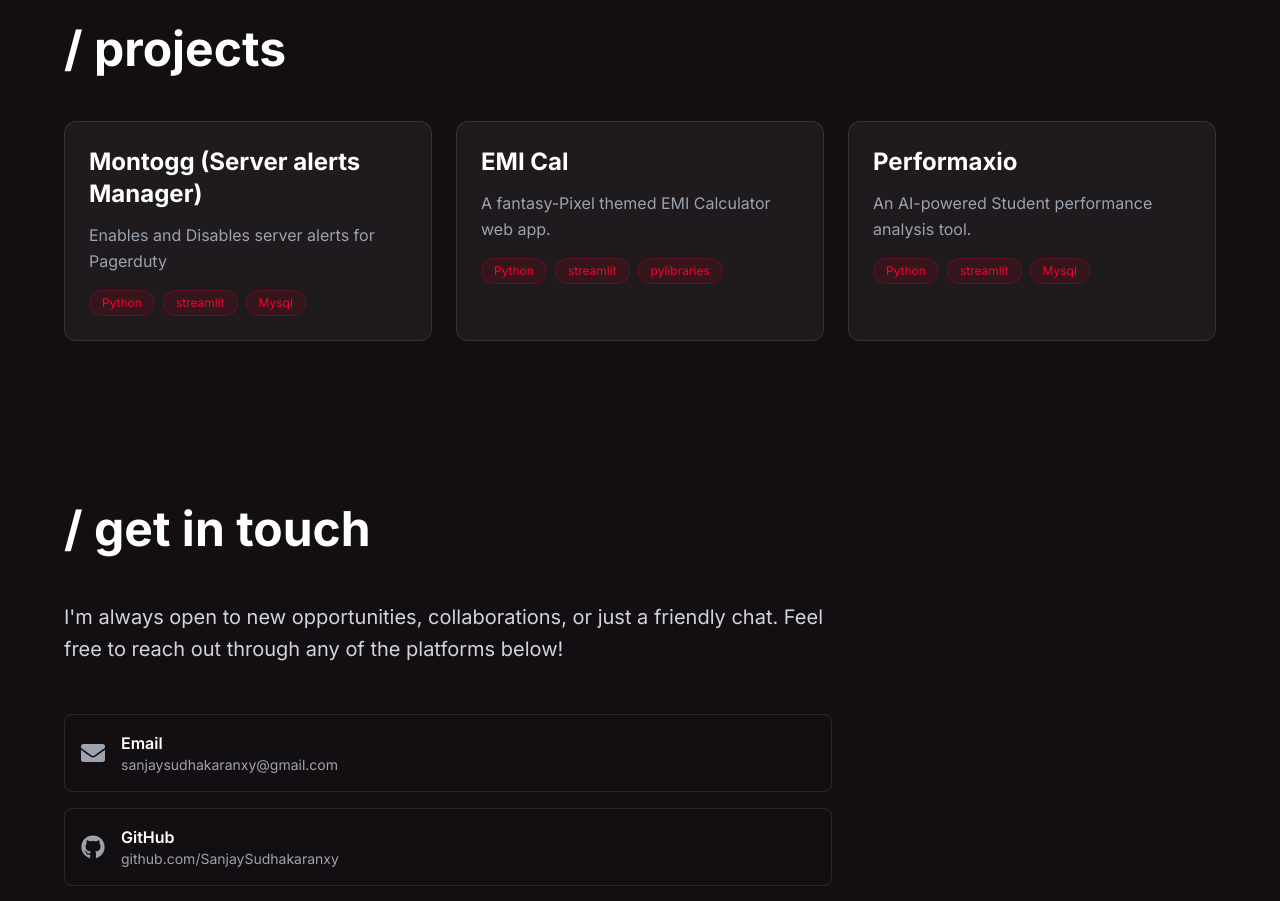
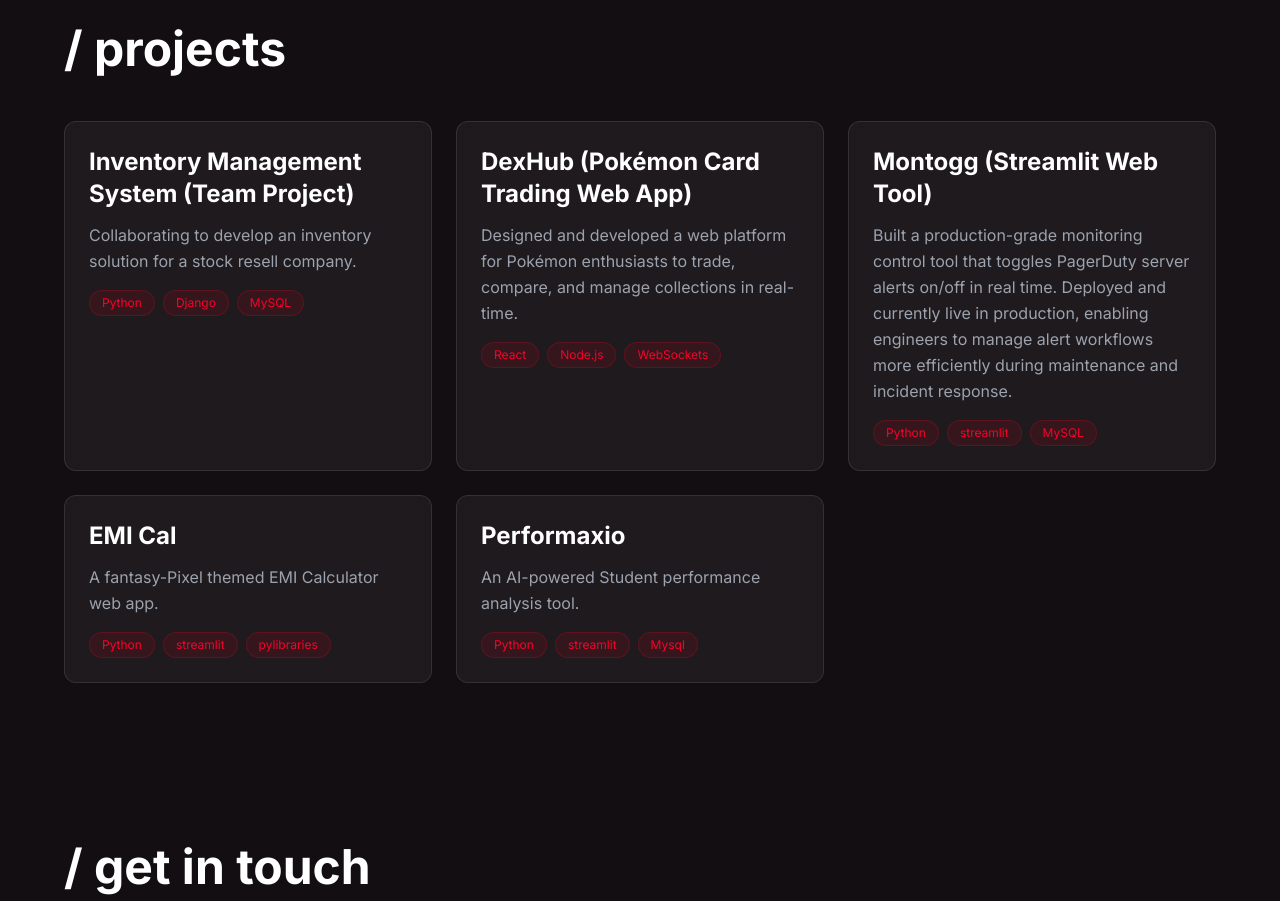
Before and after one commit to SanjaySudhakaranxy/jayy, a Next.js app: page / in a window 1280 px wide. Shown: the part 2400-3301 px from the top of the page. Built offline with nearby package versions, Linux system fonts and the light colour scheme.

Commit message:
feat(projects): add Inventory Management, DexHub, and expanded Montogg descriptions

```diff
--- a/app/projects/page.tsx
+++ b/app/projects/page.tsx
@@ -6,9 +6,21 @@
 const Projects = () => {
   const projects = [
     {
-      title: "Montogg (Server alerts Manager)",
-      description: "Enables and Disables server alerts for Pagerduty",
-      tags: ["Python", "streamlit", "Mysql"],
+      title: "Inventory Management System (Team Project)",
+      description: "Collaborating to develop an inventory solution for a stock resell company.",
+      tags: ["Python", "Django", "MySQL"],
+      gradient: "from-green-500 to-emerald-500",
+    },
+    {
+      title: "DexHub (Pokémon Card Trading Web App)",
+      description: "Designed and developed a web platform for Pokémon enthusiasts to trade, compare, and manage collections in real-time.",
+      tags: ["React", "Node.js", "WebSockets"],
+      gradient: "from-indigo-500 to-blue-400",
+    },
+    {
+      title: "Montogg (Streamlit Web Tool)",
+      description: "Built a production-grade monitoring control tool that toggles PagerDuty server alerts on/off in real time. Deployed and currently live in production, enabling engineers to manage alert workflows more efficiently during maintenance and incident response.",
+      tags: ["Python", "streamlit", "MySQL"],
       gradient: "from-purple-500 to-pink-500",
     },
     {
```
